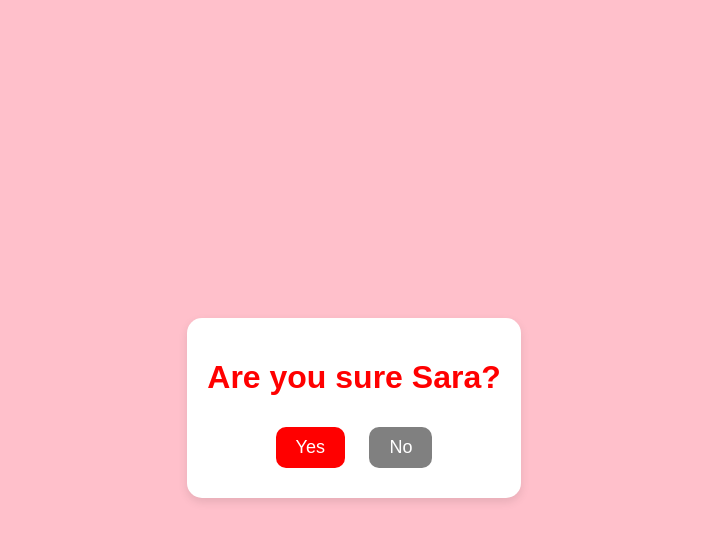
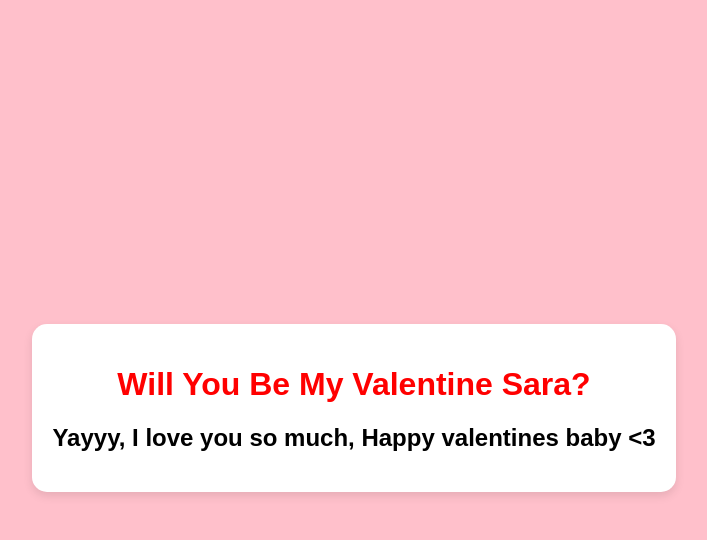
Before and after one commit to d69uv/Happy-Valentines, a plain HTML site: page index.html in a window 1280 px wide. Both pictures are taken after a click on the button "Yes". Shown: the whole page, without its empty margins (286-993 px from the left). Drawn offline with Linux system fonts and the light colour scheme.

Commit message:
Update index.html

```diff
--- a/index.html
+++ b/index.html
@@ -55,8 +55,8 @@
     </div>
 
     <script>
-        let yesQuestions = ["Are you sure Sara?", "Really really sure?", "Last chance to say no!", "YAY! Can't wait! 💖" ];
-        let noQuestions = ["Are you really sure Sara?", "Like really really sure?", "Think again!", "I'm sad now" ];
+        let yesQuestions = ["Yayyy, I love you so much, Happy valentines baby <3" ];
+        let noQuestions = ["Are you sure Sara?", "Like really really sure?", "Think again!", "But I love you so much" , "Arey jaan" , "Please don't do this to me na" , "Come on love" , "I'll start crying ab" , "Just say yes" , "Seriously?" , "Okay stop" , "Istg" , "Enough" , "Last chance" , "Yes"];
         let yesIndex = 0;
         let noIndex = 0;
 
@@ -65,7 +65,7 @@
                 document.querySelector("h1").innerText = yesQuestions[yesIndex];
                 yesIndex++;
             } else {
-                document.querySelector(".buttons").innerHTML = "<h2>YAY! Can't wait! 💖</h2>";
+                document.querySelector(".buttons").innerHTML = "<h2>Yayyy, I love you so much, Happy valentines baby <3</h2>";
             }
         }
 
```
